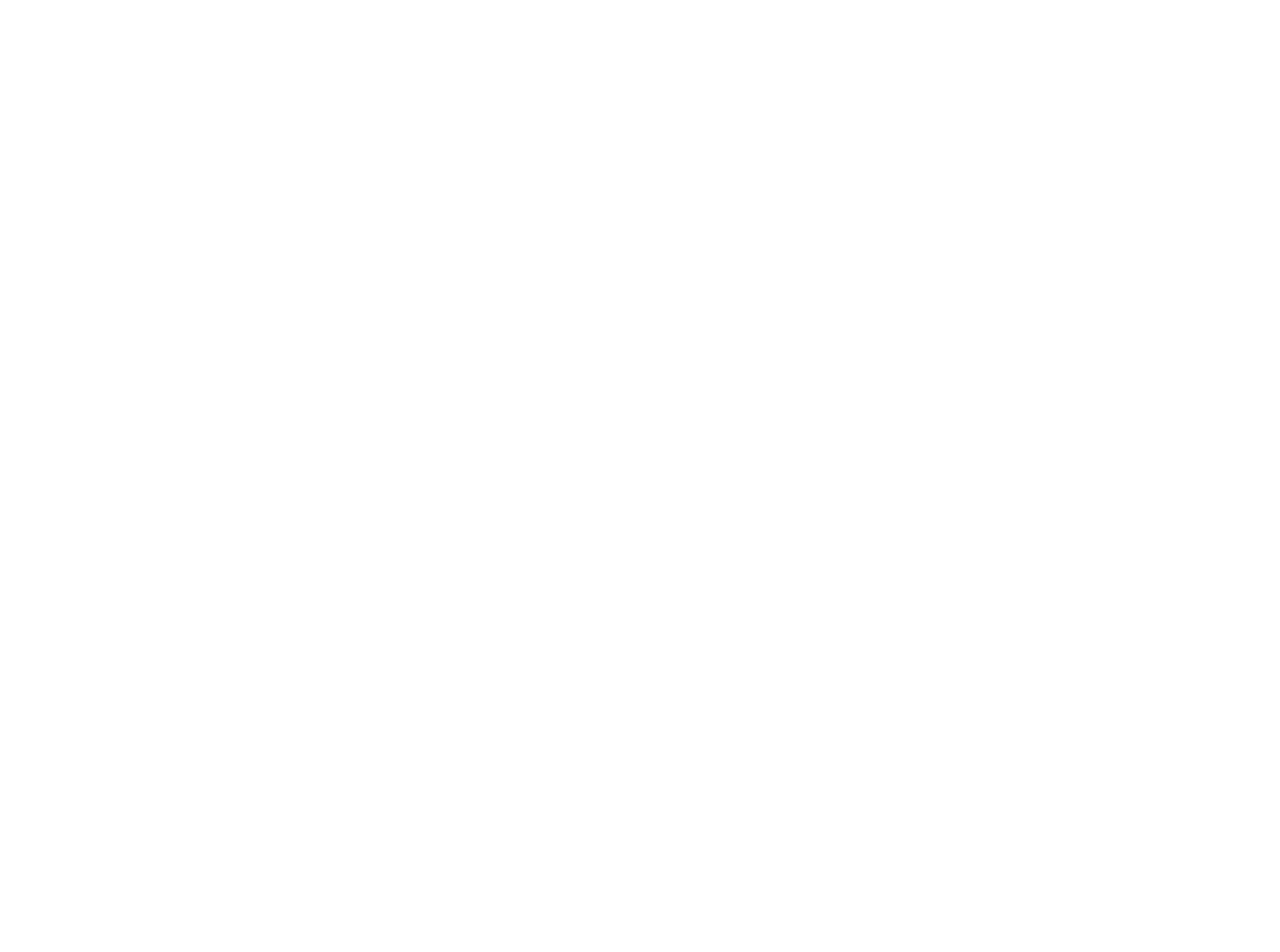
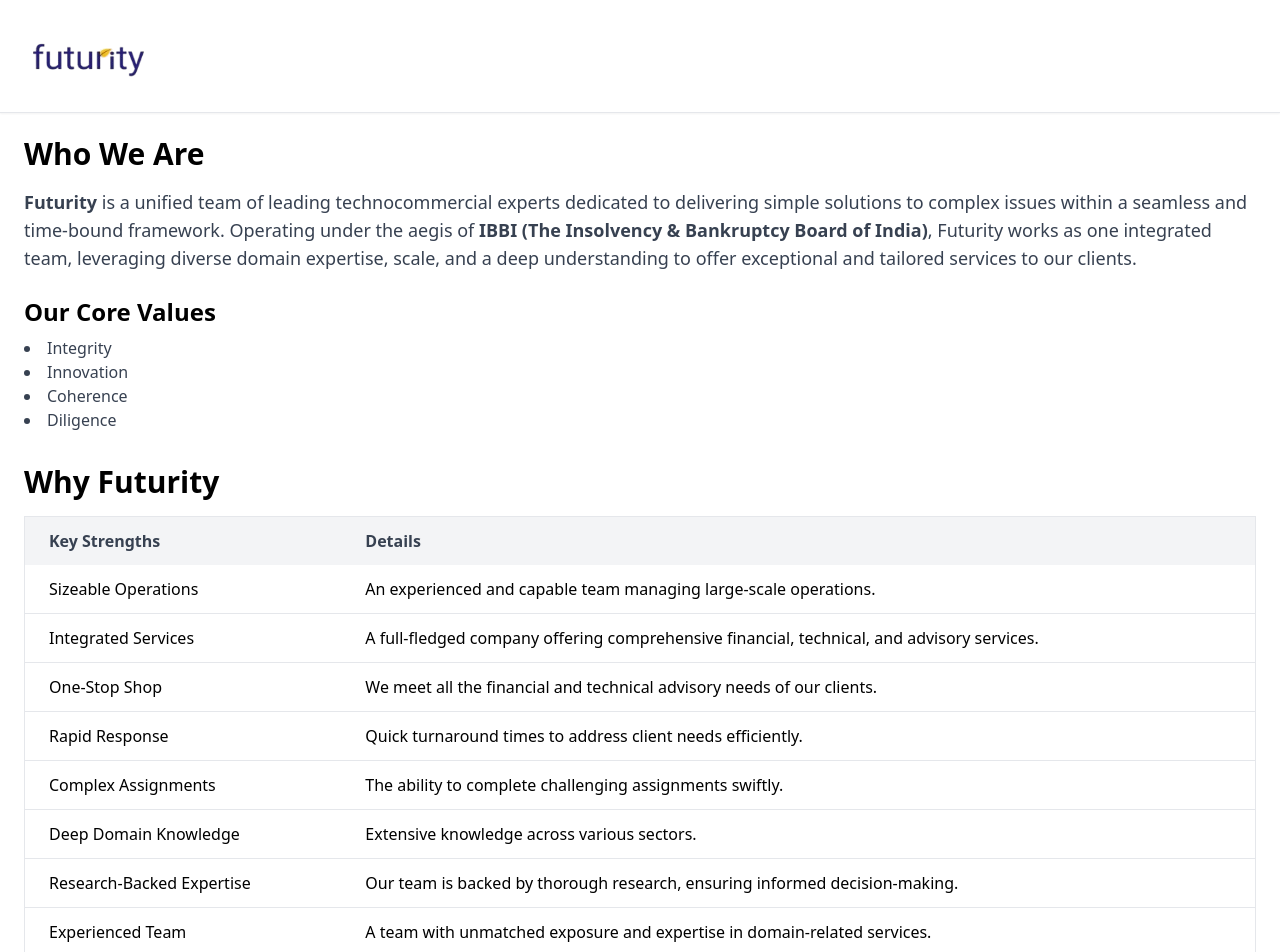
Before and after one commit to harshitchugh001/project1, a React (Create React App) app: page /about in a window 1280 px wide. Before the commit this address had no page. Shown: the top 952 px of the page. Before the commit the page ends 800 px from the top, so only its background shows below. Built offline with nearby package versions, Linux system fonts and the light colour scheme.

Commit message:
about us page

```diff
--- a/src/App.js
+++ b/src/App.js
@@ -18,7 +18,7 @@
           <Route path="services" element={<Services/>} />
           <Route path="product" element={<Product/>} />
           <Route path="contact" element={<Contact/>}/>
-          <Route path="aboutus" element={<About/>}/>
+          <Route path="about" element={<About/>}/>
           <Route path='team' element={<Team/>}/>
           {/* <Route
             path="photography-agency"
--- a/src/components/About/About.js
+++ b/src/components/About/About.js
@@ -1,7 +1,81 @@
-import React from 'react'
+import React from 'react';
 
-export default function About() {
+const AboutUs = () => {
   return (
-    <div>About</div>
-  )
-}
+    <div className="  mt-28 container mx-auto p-6">
+      {/* Who We Are Section */}
+      <div className="mb-8">
+        <h2 className="text-3xl font-bold mb-4 animate-fadeIn">Who We Are</h2>
+        <p className="text-lg text-gray-700 animate-fadeIn">
+          <strong>Futurity</strong> is a unified team of leading technocommercial experts dedicated to delivering
+          simple solutions to complex issues within a seamless and time-bound framework. Operating under the aegis of
+          <strong> IBBI (The Insolvency & Bankruptcy Board of India)</strong>, Futurity works as one integrated team,
+          leveraging diverse domain expertise, scale, and a deep understanding to offer exceptional and tailored
+          services to our clients.
+        </p>
+        <h3 className="text-2xl font-semibold mt-6 mb-2 animate-fadeIn">Our Core Values</h3>
+        <ul className="list-disc list-inside text-gray-700 animate-fadeIn">
+          <li>Integrity</li>
+          <li>Innovation</li>
+          <li>Coherence</li>
+          <li>Diligence</li>
+        </ul>
+      </div>
+
+      {/* Why Futurity Section */}
+      <div className="animate-slideUp">
+        <h2 className="text-3xl font-bold mb-4">Why Futurity</h2>
+        <div className="overflow-x-auto">
+          <table className="min-w-full bg-white border border-gray-200 shadow-md rounded-lg">
+            <thead>
+              <tr className="bg-gray-100 text-gray-700">
+                <th className="py-3 px-6 text-left">Key Strengths</th>
+                <th className="py-3 px-6 text-left">Details</th>
+              </tr>
+            </thead>
+            <tbody>
+              <tr className="border-b border-gray-200">
+                <td className="py-3 px-6">Sizeable Operations</td>
+                <td className="py-3 px-6">An experienced and capable team managing large-scale operations.</td>
+              </tr>
+              <tr className="border-b border-gray-200">
+                <td className="py-3 px-6">Integrated Services</td>
+                <td className="py-3 px-6">A full-fledged company offering comprehensive financial, technical, and advisory services.</td>
+              </tr>
+              <tr className="border-b border-gray-200">
+                <td className="py-3 px-6">One-Stop Shop</td>
+                <td className="py-3 px-6">We meet all the financial and technical advisory needs of our clients.</td>
+              </tr>
+              <tr className="border-b border-gray-200">
+                <td className="py-3 px-6">Rapid Response</td>
+                <td className="py-3 px-6">Quick turnaround times to address client needs efficiently.</td>
+              </tr>
+              <tr className="border-b border-gray-200">
+                <td className="py-3 px-6">Complex Assignments</td>
+                <td className="py-3 px-6">The ability to complete challenging assignments swiftly.</td>
+              </tr>
+              <tr className="border-b border-gray-200">
+                <td className="py-3 px-6">Deep Domain Knowledge</td>
+                <td className="py-3 px-6">Extensive knowledge across various sectors.</td>
+              </tr>
+              <tr className="border-b border-gray-200">
+                <td className="py-3 px-6">Research-Backed Expertise</td>
+                <td className="py-3 px-6">Our team is backed by thorough research, ensuring informed decision-making.</td>
+              </tr>
+              <tr className="border-b border-gray-200">
+                <td className="py-3 px-6">Experienced Team</td>
+                <td className="py-3 px-6">A team with unmatched exposure and expertise in domain-related services.</td>
+              </tr>
+              <tr>
+                <td className="py-3 px-6">Cross-Border Experience</td>
+                <td className="py-3 px-6">Proven track record in executing international advisory deals.</td>
+              </tr>
+            </tbody>
+          </table>
+        </div>
+      </div>
+    </div>
+  );
+};
+
+export default AboutUs;
--- a/tailwind.config.js
+++ b/tailwind.config.js
@@ -7,4 +7,8 @@
     extend: {},
   },
   plugins: [],
+  animation: {
+    fadeIn: 'fadeIn 2s ease-in-out',
+    slideUp: 'slideUp 1.5s ease-in-out',
+  },
 }
```
